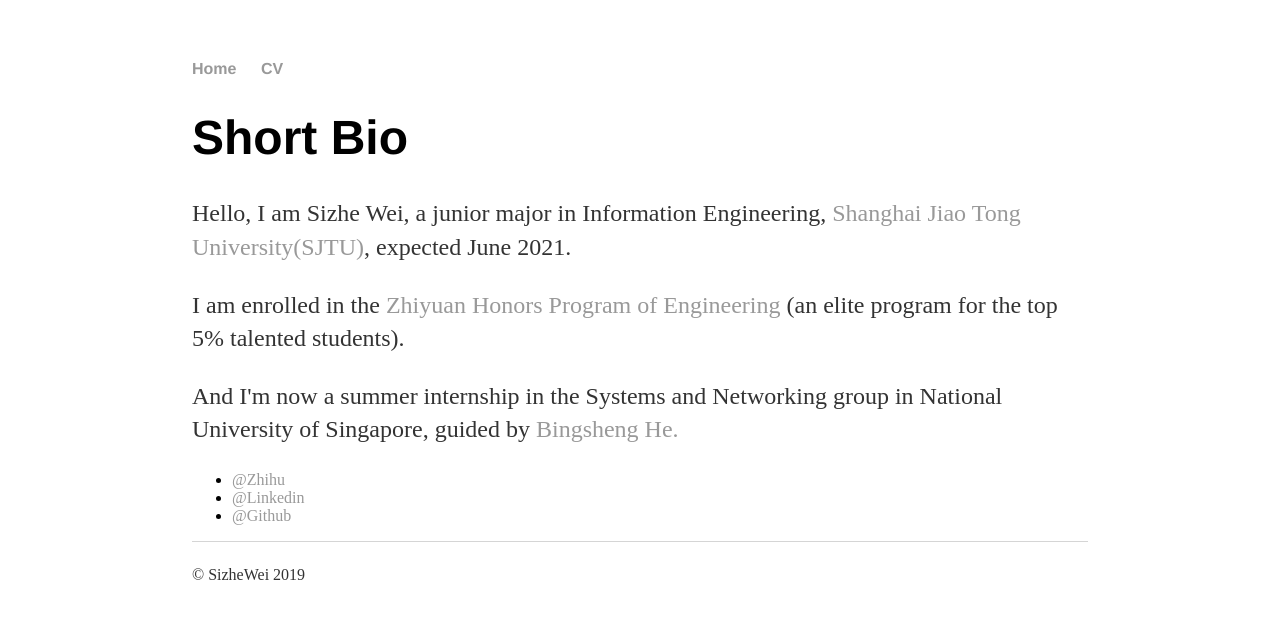
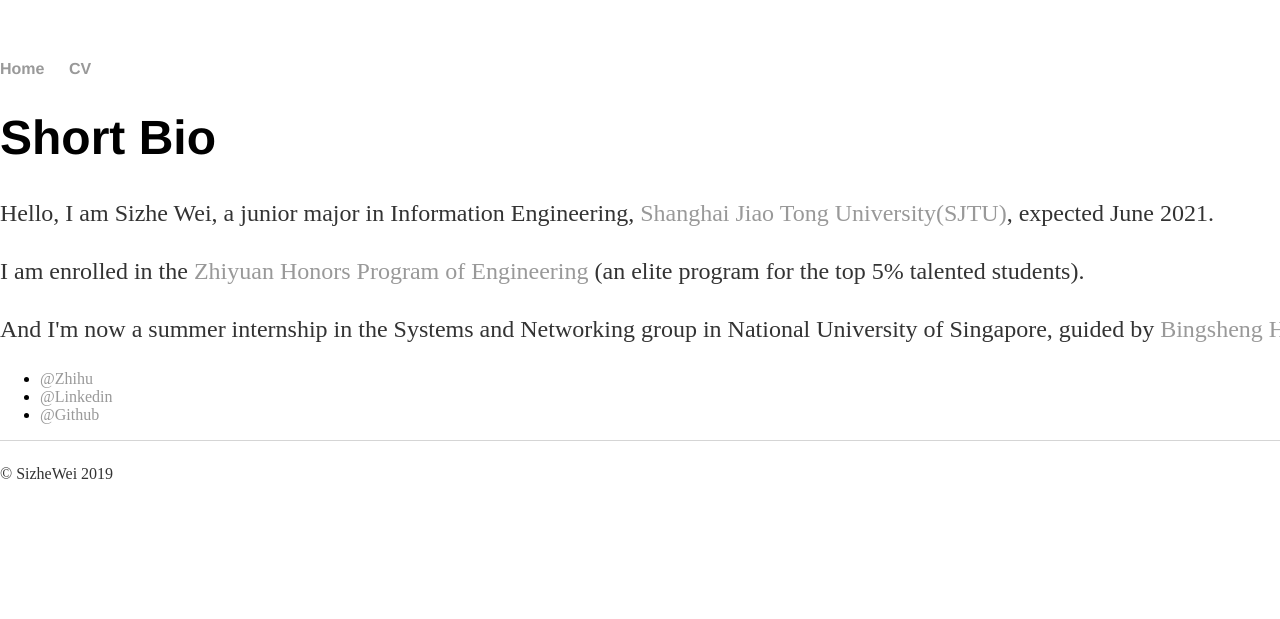
Before and after one commit to SizheWei/SizheWei.github.io, a Jekyll site: the page built from about/index.html, in a window 1280 px wide. Shown: the top 619 px of the page. Built offline with Jekyll 4.4.1, drawn with Linux system fonts in a browser that asks for light colours.

Commit message:
add statstic width of website

```diff
--- a/_layouts/default.html
+++ b/_layouts/default.html
@@ -5,7 +5,7 @@
 			<!-- link to main stylesheet -->
 			<link rel="stylesheet" type="text/css" href="/css/main.css">
 		</head>
-		<body>
+		<body style="width:1376px;height:768px">
 			<nav>
 	    		<ul>
 	        		<li><a href="/">Home</a></li>
```
Also changed, not shown: 1 other file.
